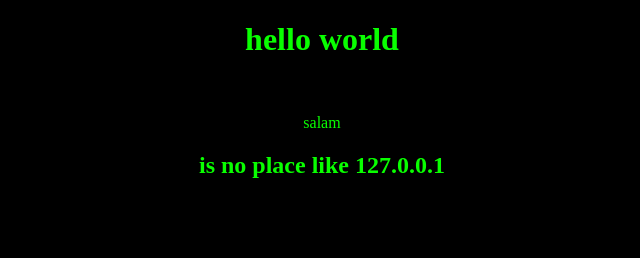
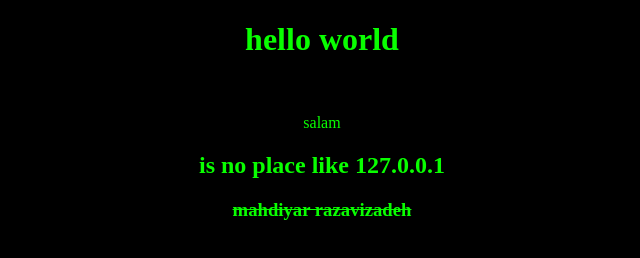
Before and after one commit to marzv86/my_website, a plain HTML site: page new_state.html in a window 1280 px wide. Shown: the whole page, without its empty margins (318-958 px from the left). Drawn offline with Linux system fonts and the light colour scheme.

Commit message:
Update new_state.html

```diff
--- a/new_state.html
+++ b/new_state.html
@@ -10,6 +10,7 @@
     <h1>hello world </h1><br>
     <p>salam</p>
     <h2> is no place like 127.0.0.1</h2>
+    <h3><del>mahdiyar razavizadeh</del></h3>
 </body>
 
 </html>
```
